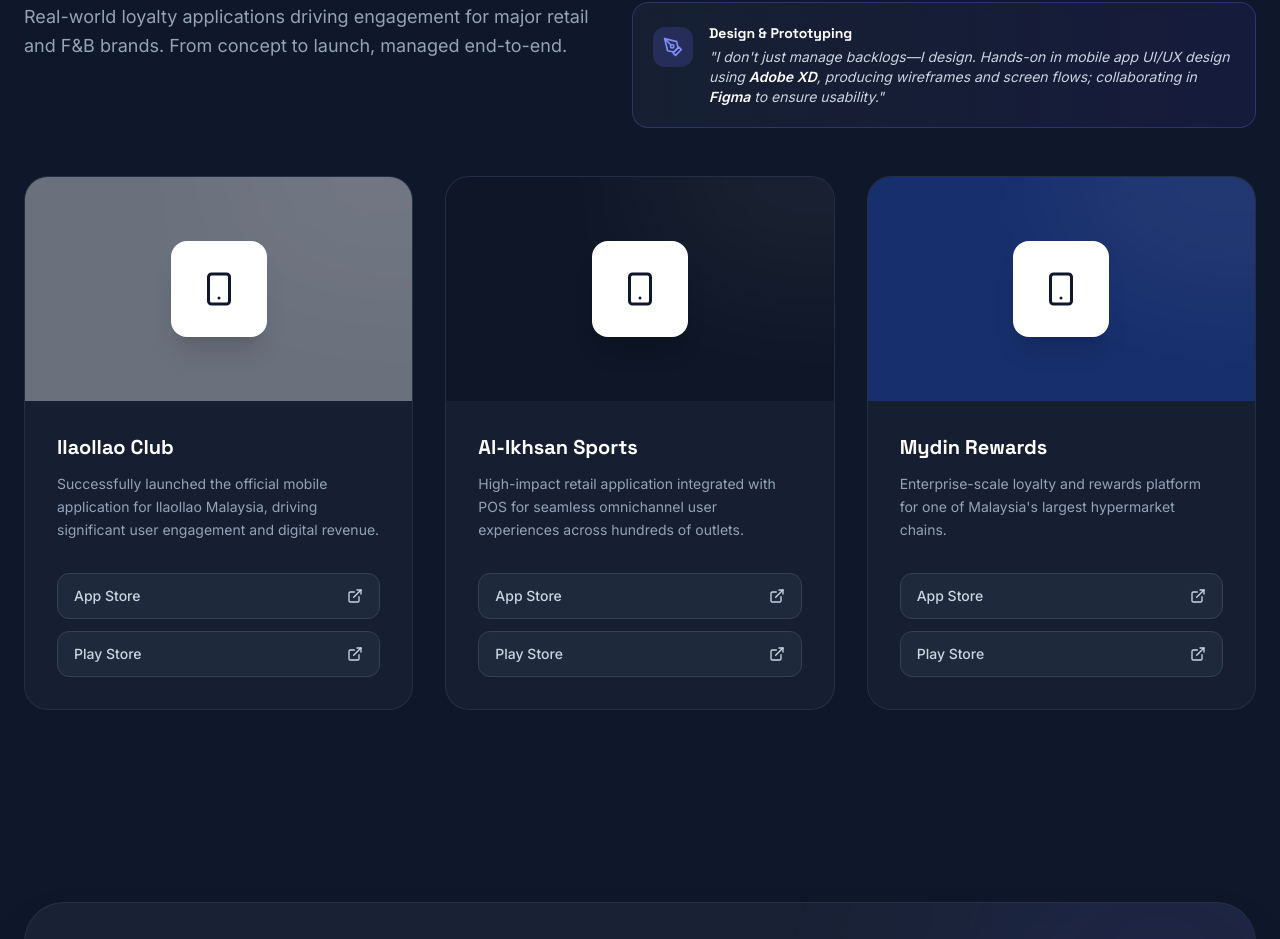
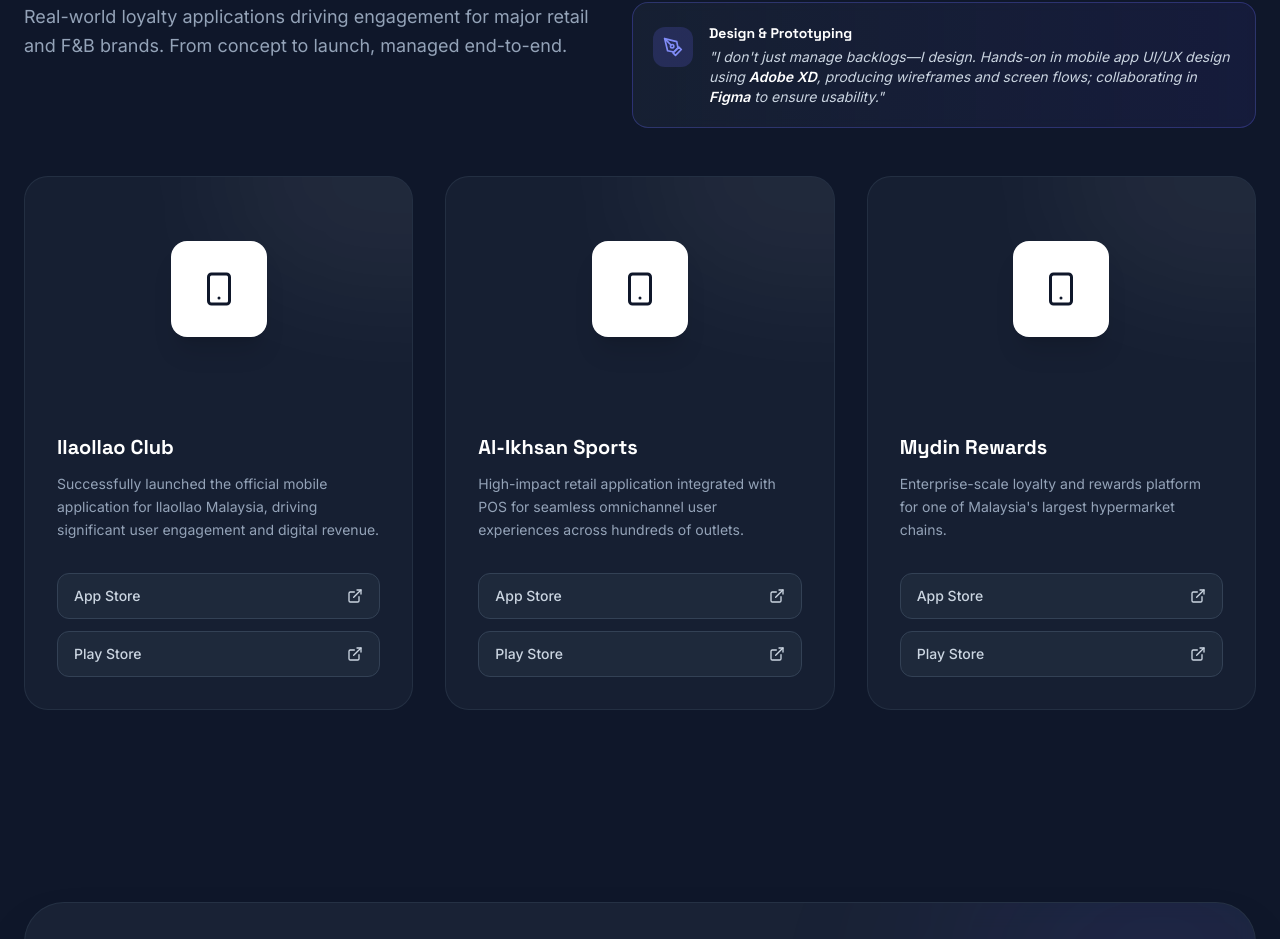
Before and after one commit to AWONGWY10/CVport, a React (Vite) app: page / in a window 1280 px wide. Shown: the part 880-1819 px from the top of the page. Built offline with nearby package versions, Linux system fonts and the light colour scheme.

Commit message:
Update constants.ts

```diff
--- a/constants.ts
+++ b/constants.ts
@@ -91,27 +91,27 @@
     description: "Successfully launched the official mobile application for llaollao Malaysia, driving significant user engagement and digital revenue.",
     iosLink: "https://apps.apple.com/my/app/myllaollaoclub/id1499925477",
     androidLink: "https://play.google.com/store/apps/details?id=com.webbytes.llaollao",
-    color: "bg-white",
-    icon: "ice-cream",
-    logoImageUrl: "https://images.unsplash.com/photo-1546549032-9571cd6b27df?auto=format&fit=crop&q=80&w=800"
+    color: "#8FD300",
+    icon: "IceCream",
+    logoImageUrl: ""
   },
   {
     name: "Al-Ikhsan Sports",
     description: "High-impact retail application integrated with POS for seamless omnichannel user experiences across hundreds of outlets.",
     iosLink: "https://apps.apple.com/sg/app/al-ikhsan-sports/id6747497015",
     androidLink: "https://play.google.com/store/apps/details?id=com.alikhsan.app_al_ikhsan",
-    color: "bg-slate-950",
-    icon: "activity",
-    logoImageUrl: "https://images.unsplash.com/photo-1542291026-7eec264c27ff?auto=format&fit=crop&q=80&w=800"
+    color: "#F15627",
+    icon: "Shoes",
+    logoImageUrl: ""
   },
   {
     name: "Mydin Rewards",
     description: "Enterprise-scale loyalty and rewards platform for one of Malaysia's largest hypermarket chains.",
     iosLink: "https://apps.apple.com/my/app/mydin-rewards/id6478905253",
     androidLink: "https://play.google.com/store/apps/details?id=my.mydin.meriah",
-    color: "bg-blue-700",
-    icon: "shopping-cart",
-    logoImageUrl: "https://images.unsplash.com/photo-1542838132-92c53300491e?auto=format&fit=crop&q=80&w=800"
+    color: "#1358C7",
+    icon: "ShoppingCart",
+    logoImageUrl: ""
   }
 ];
 
```
